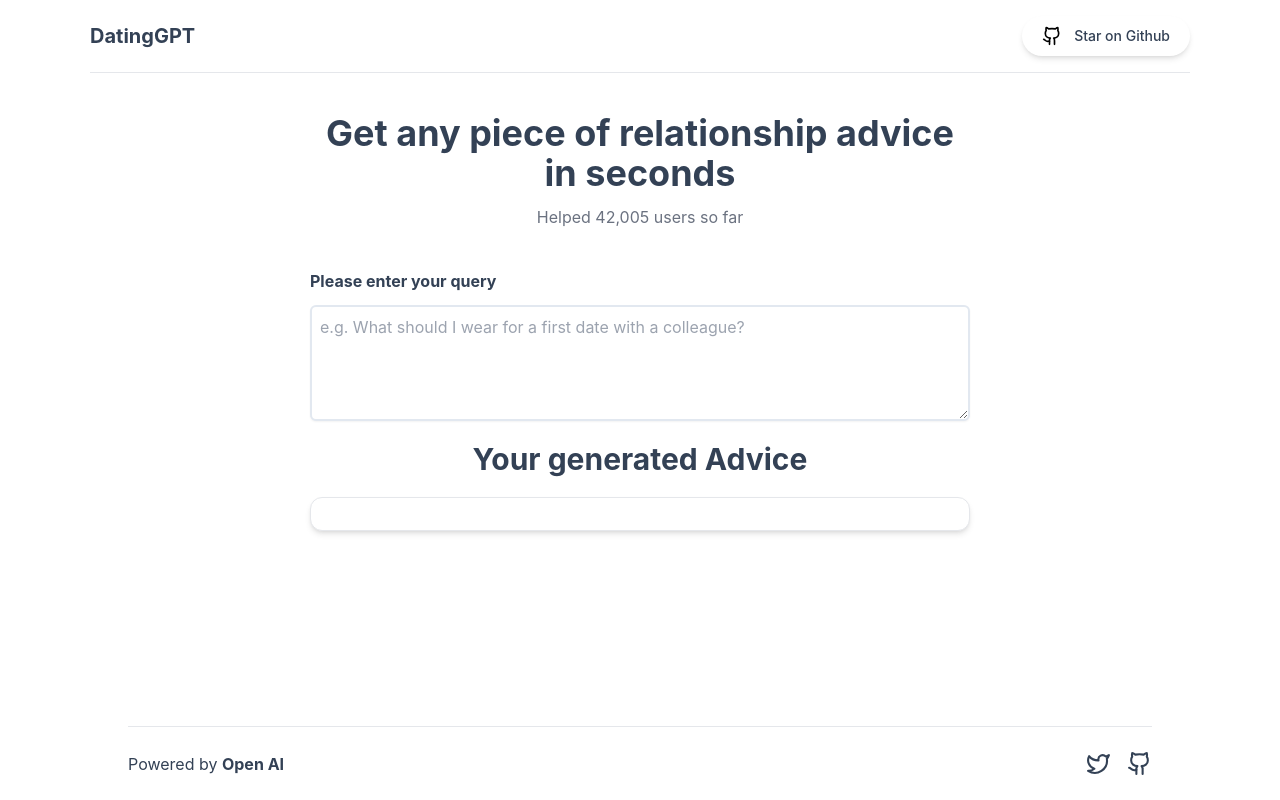
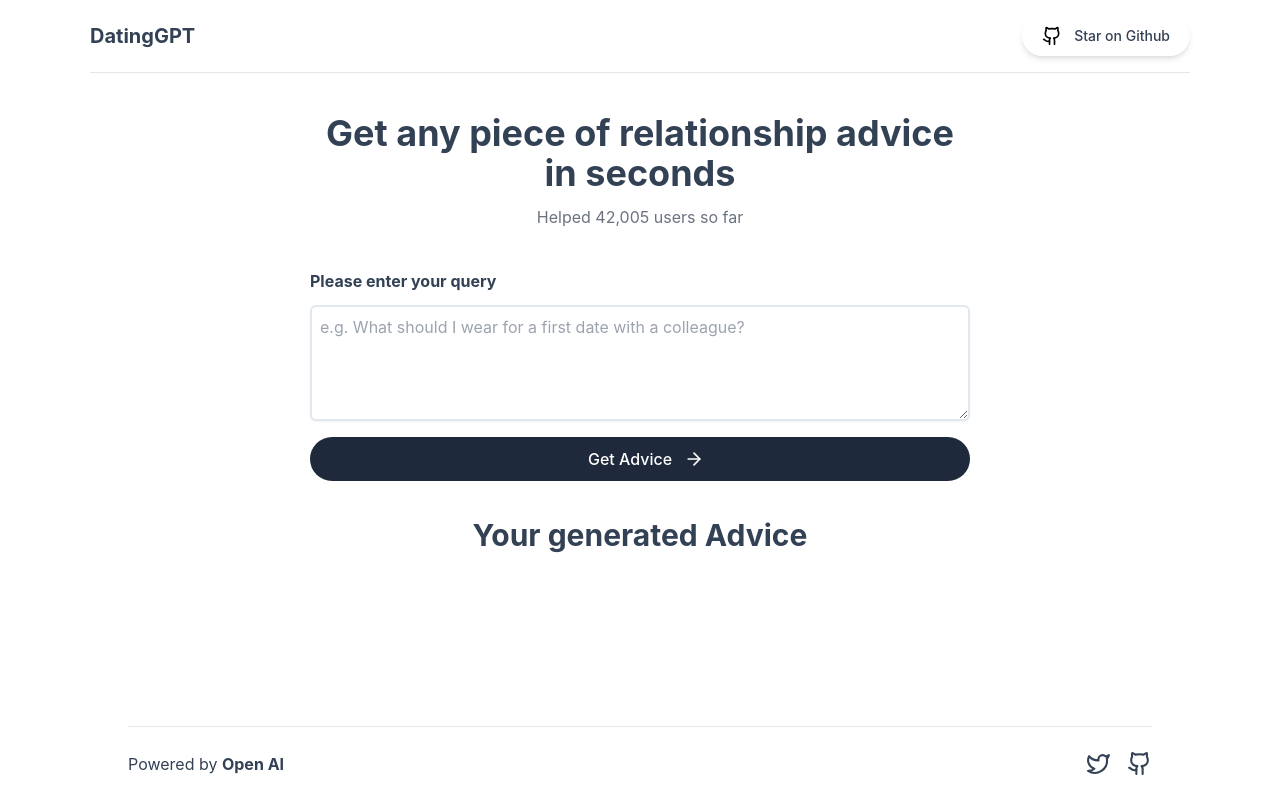
Before and after one commit to francisamidu/dating-gpt, a Next.js app: page /advice in a window 1280 px wide. Built offline with nearby package versions, Linux system fonts and the light colour scheme.

Commit message:
UI tweaks

```diff
--- a/pages/advice.tsx
+++ b/pages/advice.tsx
@@ -1,5 +1,6 @@
+import { ArrowRight } from "lucide-react";
 import React, { ReactNode, useState } from "react";
-import { Layout } from "../components";
+import { Button, Layout } from "../components";
 
 const Advice = () => {
   const [num, setNum] = useState(42005);
@@ -7,6 +8,8 @@ const Advice = () => {
   const [generatedAdvice, setGeneratedAdvice] = useState("");
   const formatter = Intl.NumberFormat();
   const text = `Helped ${formatter.format(num)} users so far `;
+
+  const generateAdvice = async () => {};
 
   return (
     <section className="h-full md:max-w-[1100px] md:mx-auto my-10 flex flex-col items-center ">
@@ -34,14 +37,22 @@ const Advice = () => {
               "e.g. What should I wear for a first date with a colleague?"
             }
           />
+          <Button
+            classNames="bg-slate-800 hover:bg-slate-700 !text-base !rounded-3xl block my-4 flex flex-row items-center justify-center"
+            icon={<ArrowRight color="#fff" className="ml-3" size={20} />}
+            text="Get Advice"
+            onClick={generateAdvice}
+          />
         </form>
         <div className="mt-5">
           <h1 className="font-bold text-3xl mb-5 text-slate-700">
             Your generated Advice
           </h1>
-          <div className="bg-white rounded-xl shadow-md p-4 hover:bg-gray-100 transition cursor-copy border">
-            <p>{generatedAdvice}</p>
-          </div>
+          {generatedAdvice ? (
+            <div className="bg-white rounded-xl shadow-md p-4 hover:bg-gray-100 transition cursor-copy border">
+              <p>{generatedAdvice}</p>
+            </div>
+          ) : null}
         </div>
       </div>
     </section>
```
